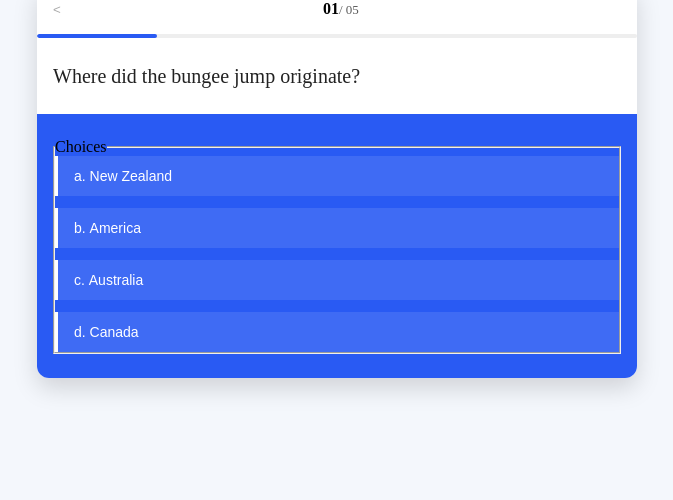
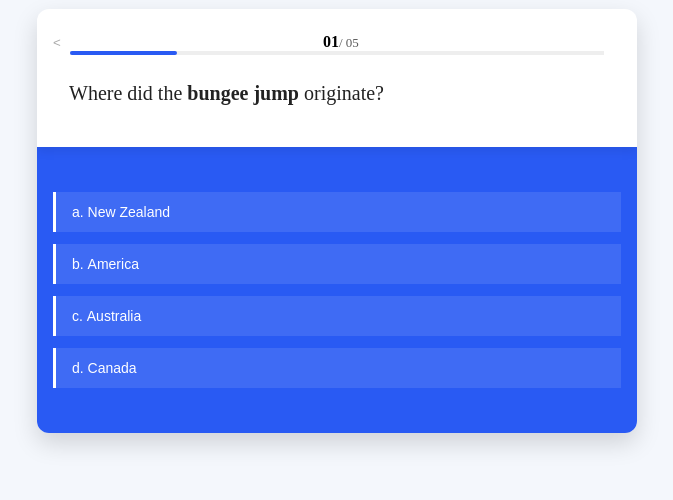
Before and after one commit to tanvikul18/QuizAssignmenthooks, a React (Vite) app: page / in a window 1280 px wide. Shown: the top 500 px of the page, without its empty margins (303-976 px from the left). Built offline with nearby package versions, Linux system fonts and the light colour scheme.

Commit message:
last commit

```diff
--- a/public/questions.json
+++ b/public/questions.json
@@ -3,6 +3,7 @@
     "questions":[
         {
             "question":"The Statue of Liberty was a gift to the US from which Country?",
+            "highlights": ["Country"],
             "options":[
                 {
                     "label":"France",
@@ -21,6 +22,7 @@
         },
         {
             "question": "Where did the bungee jump originate?",
+            "highlights": ["bungee", "jump"],
             "options": [
                 {
                     "label": "Canada",
@@ -42,6 +44,7 @@
         },
         {
             "question": "Which country is nicknamed 'the boot'?",
+             "highlights": ["country"],
             "options": [
                 {
                     "label": "Italy",
@@ -63,6 +66,7 @@
         },
         {
             "question": "Which country invented tea?",
+            "highlights": ["country"],
             "options": [
                 {
                     "label": "India",
@@ -76,6 +80,7 @@
         },
         {
             "question": "Which country is home to the most lakes in the entire world?",
+            "highlights": ["country"],
             "options": [
                 {
                     "label": "Norway",
--- a/src/components/Quiz/Quiz.css
+++ b/src/components/Quiz/Quiz.css
@@ -42,11 +42,18 @@
   display: flex;
   justify-content: space-between;
   align-items: center;
-  padding: 16px;
+
   font-weight: bold;
   font-size: 16px;
   background: #fff;
 
+}
+.quiz-header-card{
+  padding: 24px 16px 16px;
+    box-shadow: 0 4px 10px rgba(0, 0, 0, 0.08);
+    z-index: 2;
+    position: relative;
+      animation: liftUpCard 0.6s ease-out;
 }
 .quiz-count{
   font-size: 13px;
@@ -55,11 +62,14 @@
   text-align: center;
 }
 /* Progress bar */
+.progress{
+      padding: 0px 17px 0;
+}
 .progress-bar {
   width: 100%;
   height: 4px;
   background: var(--quiz-progress-bg);
-  border-radius: 2px;
+  /* border-radius: 2px; */
   overflow: hidden;
 }
 
@@ -86,6 +96,7 @@
 
 .question-area {
   margin-bottom: 8px;
+
 }
 
 .question-text {
@@ -105,14 +116,16 @@
   background: var(--quiz-blue);
  /* border-top-left-radius: 20px;
   border-top-right-radius: 20px;*/
-  padding: 24px 16px;
+  padding: 45px 16px;
   margin-top: auto;
+
 }
 
 .options-area {
   display: flex;
   flex-direction: column;
   gap: 12px;
+  border: none;
 }
 
 .options-area button {
@@ -155,7 +168,7 @@
   transform-origin: left;
   background: white;
   z-index: 0;
-  transition: transform 0.5s ease;
+  transition: transform 0.2s ease-out;
 }
 
 .options-area button.selected::before {
@@ -166,7 +179,14 @@
   position: relative;
   z-index: 1;
 }
+.question-area {
+  margin-bottom: 8px;
+  animation: slideInRight 0.5s ease-out;
+}
 
+.options-area {
+  animation: slideInRight 0.6s ease-out;
+}
 .btn-row {
   margin-top: 16px;
 }
@@ -181,7 +201,36 @@
   font-weight: bold;
   cursor: pointer;
 }
+.sr-only{
+  position:absolute;
+left:-10000px;
+top:auto;
+width:1px;
+height:1px;
+overflow:hidden;
+}
+/*Keyframes*/
+@keyframes slideInRight {
+  from {
+    opacity: 0;
+    transform: translateX(40px);
+  }
+  to {
+    opacity: 1;
+    transform: translateX(0);
+  }
+}
 
+@keyframes liftUpCard {
+  from {
+    transform: translateY(40px) scale(0.95);
+    opacity: 0;
+  }
+  to {
+    transform: translateY(0) scale(1);
+    opacity: 1;
+  }
+}
 /* Responsive */
 @media (max-width: 600px) {
   .quiz-container {
@@ -199,13 +248,13 @@
   }
 
   .options-card {
-    padding: 20px 12px;
-    border-top-left-radius: 16px;
-    border-top-right-radius: 16px;
+    padding: 60px 12px;
+    /* border-top-left-radius: 16px;
+    border-top-right-radius: 16px; */
   }
 
   .question-text {
-    font-size: 18px;
+    font-size: 24px;
   }
 
   .options-area button {
--- a/src/components/Quiz/Quiz.jsx
+++ b/src/components/Quiz/Quiz.jsx
@@ -41,6 +41,7 @@ export default function Quiz({
   return (
     <div className="quiz-container" aria-labelledby="quiz-question">
       <div className="quiz" key={index}>
+        <div className="quiz-header-card">
             <div className="quiz-header">
                 {
               isLastQuestion  ?  '': (<div>
@@ -67,23 +68,34 @@ export default function Quiz({
 
               }
             </div>
-
+            <div className="progress">
             <div className="progress-bar" aria-hidden="true">
               <div
                 id="progress-fill"
                 style={{ width: `${progressPercent}%` }}
               ></div>
             </div>
+            </div>
 
             <div className="card">
               <div className="question-area">
-            <div id="quiz-question" className="question-text">{questions.question}</div>
-            {questions.subtitle && (
+                <div id="quiz-question" className="question-text">  {questions.question
+                    .split(new RegExp(`(${questions.highlights.join("|")})`, "gi"))
+                    .map((part, index) =>
+                      questions.highlights.some(
+                        (h) => h.toLowerCase() === part.toLowerCase()
+                      ) ? (
+                        <strong key={index}>{part}</strong>
+                      ) : (
+                        part
+                      )
+                    )}</div>
+                {/* {questions.subtitle && (
                   <div className="subtitle">{questions.subtitle}</div>
-            )}
+                )} */}
               </div>
             </div>
-
+        </div>
         <div className="options-card">
           <fieldset className="options-area">
             <legend className="sr-only">Choices</legend>
--- a/src/components/Summary/Summary.css
+++ b/src/components/Summary/Summary.css
@@ -1,4 +1,11 @@
+/*Summary -css*/
 .summary-container {
+  /* display: flex;
+  justify-content: center;
+  align-items: center;
+  padding: 60px 20px;
+  min-height: 100vh;
+  background-color: #f4f6fa; */
   min-height: 100vh;
   width: 100vw;
   display: flex;
@@ -9,81 +16,75 @@
   overflow-y: auto;
 }
 
-/* Quiz box */
-.summary {
+.summary-card {
+  background: #fff;
+  border-radius: 16px;
+  padding: 32px;
+  max-width: 500px;
   width: 100%;
-  max-width: var(--quiz-max-width);
-  background: white;
-  border-radius: var(--quiz-radius);
-  overflow: hidden;
-  box-shadow: 0 10px 25px rgba(0, 0, 0, 0.15);
-  display: flex;
-  flex-direction: column;
-}
-/*
-.finish-screen {
-    padding: 2rem 1rem;
-    color: #000;
-    display: flex;
-    flex-direction: column;
-    align-items: center;
+  box-shadow: 0 12px 28px rgba(0, 0, 0, 0.1);
   text-align: center;
-    max-width: 600px;
-    margin: 0 auto;
-  } */
-
-  .finish-screen p {
-    font-size: 1.5rem;
-    margin: 1rem 0;
-    line-height: 1.4;
 }
 
-  .finish-screen button {
-    margin-top: 1rem;
-    padding: 12px 24px;
-    font-size: 1rem;
+.summary-card h2 {
+  font-size: 24px;
+  margin-bottom: 8px;
+  font-weight: 600;
+}
+
+.summary-card p {
+  font-size: 16px;
+  margin: 10px 0;
+  color: #444;
+}
+
+.summary-card .score {
+  font-size: 18px;
+  font-weight: bold;
+  margin: 16px 0;
+}
+
+.summary-card .pass {
+  color: green;
+  font-weight: 600;
+}
+
+.summary-card .fail {
+  color: red;
+  font-weight: 600;
+}
+
+.button-row {
+  margin-top: 20px;
+  display: flex;
+  flex-direction: row;
+  justify-content: center;
+  gap: 12px;
+  flex-wrap: wrap;
+}
+
+.button-row button {
+  padding: 10px 20px;
+  border-radius: 8px;
   background-color: #295af3;
   color: white;
   border: none;
-    border-radius: 8px;
   cursor: pointer;
+  font-size: 15px;
   transition: background 0.3s ease;
 }
 
-  .finish-screen button:hover {
-    background-color: #1e46c2;
-  }
-
-  .retry {
-    margin-top: 1rem;
-    display: flex;
-    flex-direction: column;
-    align-items: center;
-  }
-
-  .retry span {
-    font-size: 1rem;
-    margin-bottom: 0.5rem;
-    color: #555;
+.button-row button:hover {
+  background-color: #1e4de6;
 }
 
 /* Responsive */
-  @media (max-width: 600px) {
-    .finish-screen {
-      padding: 1.5rem 1rem;
+@media screen and (max-width: 480px) {
+  .button-row {
+    flex-direction: column;
   }
 
-    .finish-screen p {
-      font-size: 1.25rem;
-    }
-
-    .finish-screen button {
+  .button-row button {
     width: 100%;
-      font-size: 1rem;
-    }
-
-    .retry span {
-      font-size: 0.95rem;
-      text-align: center;
   }
 }
--- a/src/components/Summary/Summary.jsx
+++ b/src/components/Summary/Summary.jsx
@@ -3,41 +3,39 @@ import './Summary.css';
 
 export default function Summary({ dispatch, totalPoints, actualPoints }) {
   const [totalPercent, setTotalPercent] = useState(0);
-  const handleReview=()=>{
-    dispatch({type: "review"})
 
-  }
-  const handleRestart = ()=>{
-    dispatch({ type: 'restart' })
-  }
-  const calculatePercent=()=>{
-    console.log(actualPoints,totalPoints  )
-     const calPercent = Number((actualPoints/totalPoints)*100);
-    setTotalPercent(calPercent)
+  useEffect(() => {
+    if (totalPoints > 0) {
+      const percent = ((actualPoints / totalPoints) * 100);
+      setTotalPercent(percent);
     }
-   useEffect(()=>{
-        calculatePercent()
-   },[])
+  }, []);
+
+  const handleReview = () => dispatch({ type: 'review' });
+  const handleRestart = () => dispatch({ type: 'restart' });
+
   return (
-   <div className='summary-container'>
-    <div className="summary">
-      <p>You have completed the quiz.</p>
-       <p>You can review the quiz.</p>
-       <button onClick={handleReview}>Review</button>
-      <p>You got: {totalPercent} %</p>
+    <div className="summary-container">
+      <div className="summary-card">
+        <h2>You have completed the quiz.</h2>
+        <p><em>You can review the quiz by clicking on Review.</em></p>
 
-      {totalPercent < 80 ? (
-        <>
-          <p role="alert">Sorry! You failed this quiz.</p>
-          <div className="retry">
-            <span>Want to try again?</span>
-            <button onClick={handleRestart}>Restart</button>
-          </div>
-        </>
-      ) : (
-        <p>🎉 Hurray! You passed the quiz.</p>
-      )}
-    </div>
+        <div className="score">You got: {totalPercent} %</div>
+
+        {totalPercent < 80 ? (
+          <>
+            <p className="fail">Sorry! You failed this quiz.</p>
+            <p><em>You can try again by clicking on Restart.</em></p>
+          </>
+        ) : (
+          <p className="pass">Great! You passed the quiz.</p>
+        )}
+
+        <div className="button-row">
+          <button onClick={handleReview} >Review</button>
+          <button onClick={handleRestart}>Restart</button>
+        </div>
+      </div>
     </div>
   );
 }
--- a/src/index.css
+++ b/src/index.css
@@ -4,6 +4,8 @@ body {
   justify-content:center;
   align-items: center;
   height: 90vh;
+   padding-top: 50px;
+
 }
 
 *{
```
Lines whose indentation alone changed are shown as unchanged.
